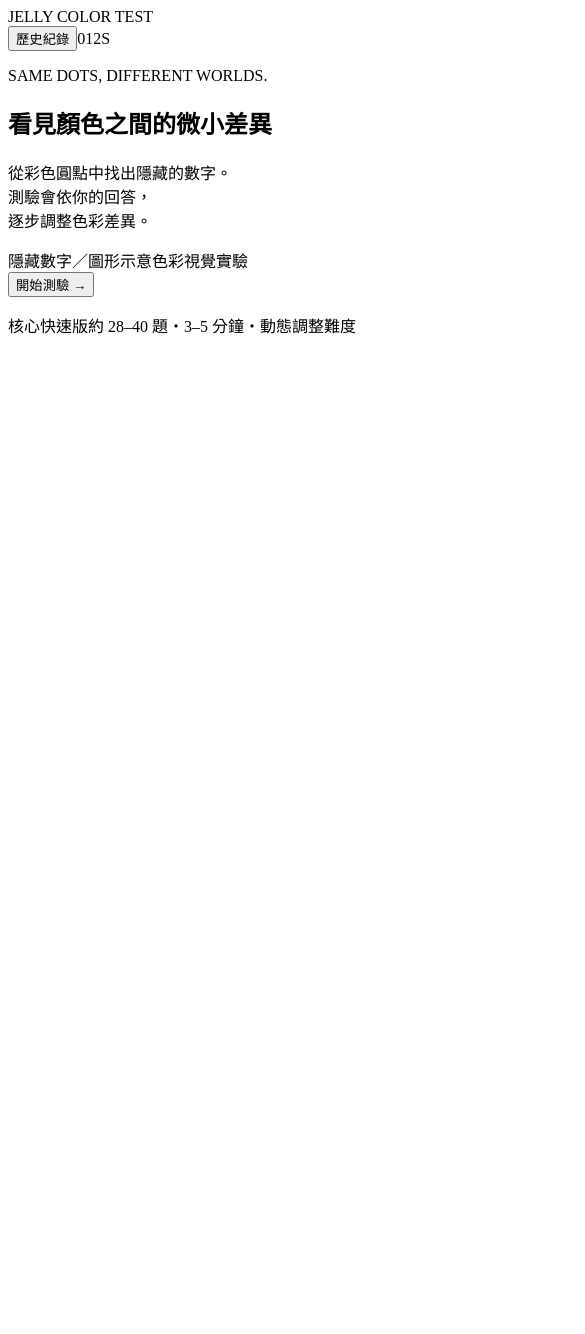
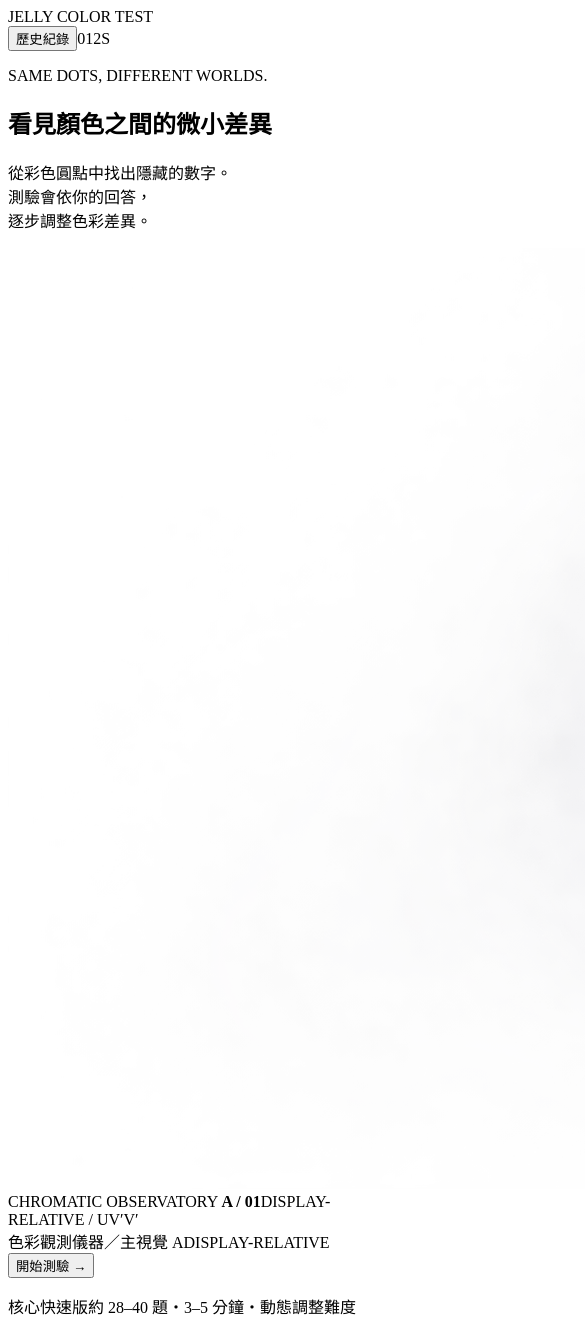
Before and after one commit to alberthuang-012S/012s-jelly-color-test, a React (Vite) app: page / in a window 390 px wide. Shown: the top 1334 px of the page, 585 px wide, since content can reach past the window. Before the commit the page ends 844 px from the top, so only its background shows below. Built offline with nearby package versions, Linux system fonts and the light colour scheme; the HTML template or start-up script is replaced by a standard one.

Commit message:
feat: use observatory hero without frame

```diff
--- a/src/components/StartScreen.tsx
+++ b/src/components/StartScreen.tsx
@@ -1,92 +1,26 @@
+import observatoryHero from '../assets/hero-observatory-v1.png'
+
 interface StartScreenProps {
   onStart: () => void
   onHistory: () => void
   sessionCount: number
 }
 
-interface DotPoint {
-  left: string
-  top: string
-  size: string
-  delay: string
-  tone: 'soft' | 'warm' | 'accent' | 'green' | 'lime' | 'yellow'
-}
-
-const ambientDots: DotPoint[] = Array.from({ length: 156 }, (_, index) => {
-  const angle = index * 2.399963229728653
-  const radius = 5 + Math.sqrt((index * 47) % 100) * .43
-  return {
-    left: `${50 + Math.cos(angle) * radius}%`,
-    top: `${50 + Math.sin(angle) * radius}%`,
-    size: `${2 + ((index * 13) % 8)}px`,
-    delay: `${(index % 11) * -.55}s`,
-    tone: index % 29 === 0 ? 'accent' : index % 5 === 0 ? 'warm' : 'soft',
-  }
-})
-
-const plateDots: DotPoint[] = Array.from({ length: 441 }, (_, index) => {
-  const column = index % 21
-  const row = Math.floor(index / 21)
-  const left = 8 + column * 4.2 + ((index * 17) % 9) / 10 - 0.45
-  const top = 8 + row * 4.2 + ((index * 29) % 9) / 10 - 0.45
-  const distance = Math.hypot(left - 50, top - 50)
-  if (distance > 44) return null
-  return {
-    left: `${left}%`,
-    top: `${top}%`,
-    size: `${4.5 + ((index * 13) % 5)}px`,
-    delay: `${(index % 13) * -0.45}s`,
-    tone: index % 11 === 0 ? 'yellow' : index % 4 === 0 ? 'lime' : 'green',
-  }
-}).filter((dot): dot is DotPoint => dot !== null)
-
-const hiddenBrandPatterns = [
-  ['01110', '10001', '10001', '10001', '10001', '10001', '01110'],
-  ['00100', '01100', '00100', '00100', '00100', '00100', '01110'],
-  ['01110', '10001', '00001', '00010', '00100', '01000', '11111'],
-  ['01111', '10000', '10000', '01110', '00001', '00001', '11110'],
-]
-
-const digitOffsets = [
-  { left: -0.4, top: 0.1 },
-  { left: 1.1, top: 1.4 },
-  { left: 2.5, top: -0.3 },
-]
-
-const hiddenBrandDots = hiddenBrandPatterns.flatMap((rows, digitIndex) => rows.flatMap((row, rowIndex) => [...row].flatMap((cell, columnIndex) => {
-  if (cell !== '1') return []
-  return digitOffsets.map((offset, offsetIndex) => ({
-    left: `${19 + digitIndex * 17.3 + columnIndex * 2.85 + offset.left}%`,
-    top: `${29 + rowIndex * 5.7 + offset.top}%`,
-    size: `${4.4 + ((digitIndex + rowIndex + columnIndex + offsetIndex) % 4)}px`,
-    delay: `${((digitIndex * 4 + rowIndex + offsetIndex) % 10) * -0.55}s`,
-  }))
-})))
-
 function HeroDotVisual() {
   return (
     <div className="start-visual" aria-hidden="true">
-      <div className="start-visual-card">
-        <div className="start-dot-field start-dot-plate">
-          <span className="start-visual-glow" />
-          <span className="start-visual-ring start-visual-ring-outer" />
-          <span className="start-visual-ring start-visual-ring-inner" />
-          <span className="start-visual-axis start-visual-axis-horizontal" />
-          <span className="start-visual-axis start-visual-axis-vertical" />
-          {plateDots.map((dot, index) => <span
-            className={`start-dot start-dot-${dot.tone}`}
-            key={`plate-${index}`}
-            style={{ left: dot.left, top: dot.top, width: dot.size, height: dot.size, animationDelay: dot.delay }}
-          />)}
-          {hiddenBrandDots.map((dot, index) => <span
-            className="start-dot start-dot-digit"
-            key={`digit-${index}`}
-            style={{ left: dot.left, top: dot.top, width: dot.size, height: dot.size, animationDelay: dot.delay }}
-          />)}
-          <span className="start-visual-focus" />
-        </div>
+      <div className="start-observatory-stage">
+        <img className="start-observatory-image" src={observatoryHero} alt="" />
+        <span className="start-observatory-axis start-observatory-axis-horizontal" />
+        <span className="start-observatory-axis start-observatory-axis-vertical" />
+        <span className="start-observatory-target" />
+        <span className="start-observatory-measure" />
+        <span className="start-observatory-corner start-observatory-corner-tl" />
+        <span className="start-observatory-corner start-observatory-corner-br" />
+        <span className="start-observatory-label start-observatory-label-top">CHROMATIC OBSERVATORY <strong>A / 01</strong></span>
+        <span className="start-observatory-label start-observatory-label-bottom">DISPLAY-RELATIVE / UV′V′</span>
       </div>
-      <div className="start-visual-meta"><span>隱藏數字／圖形示意</span><span>色彩視覺實驗</span></div>
+      <div className="start-visual-meta"><span>色彩觀測儀器／主視覺 A</span><span>DISPLAY-RELATIVE</span></div>
     </div>
   )
 }
--- a/src/styles.css
+++ b/src/styles.css
@@ -1154,3 +1154,132 @@ body { background: var(--paper); }
   .start-dot-field.start-dot-plate { border-width: 7px; box-shadow: 0 0 0 1px rgba(118, 102, 214, .12), 0 18px 38px rgba(76, 66, 125, .13), 0 0 0 13px rgba(255, 255, 255, .25); }
   .start-visual-meta { margin-top: 12px; }
 }
+
+/* Homepage visual direction A: Chromatic Observatory. */
+.start-visual { min-height: clamp(390px, 41vw, 560px); }
+.start-observatory-stage {
+  position: relative;
+  width: min(100%, 680px);
+  aspect-ratio: 16 / 9;
+  margin: 0 auto;
+  overflow: visible;
+  isolation: isolate;
+  background: transparent;
+}
+.start-observatory-stage::before {
+  content: '';
+  position: absolute;
+  z-index: 1;
+  inset: 3% 2%;
+  border-radius: 50%;
+  background: radial-gradient(circle at 72% 48%, rgba(212, 202, 255, .3), rgba(255, 255, 255, 0) 59%);
+  filter: blur(7px);
+  pointer-events: none;
+}
+.start-observatory-stage::after {
+  content: '';
+  position: absolute;
+  z-index: 1;
+  top: 0;
+  right: 0;
+  bottom: 0;
+  left: 0;
+  background: linear-gradient(118deg, transparent 0 56%, rgba(255, 255, 255, .12) 69%, transparent 82%);
+  mix-blend-mode: screen;
+  pointer-events: none;
+}
+.start-observatory-image {
+  position: absolute;
+  z-index: 0;
+  inset: 0;
+  width: 100%;
+  height: 100%;
+  object-fit: contain;
+  animation: start-observatory-float 11s ease-in-out infinite;
+  pointer-events: none;
+}
+.start-observatory-axis,
+.start-observatory-target,
+.start-observatory-measure,
+.start-observatory-corner,
+.start-observatory-label { position: absolute; z-index: 3; pointer-events: none; }
+.start-observatory-axis { background: rgba(76, 66, 125, .18); }
+.start-observatory-axis-horizontal { top: 47%; right: 0; left: 39%; height: 1px; }
+.start-observatory-axis-vertical { top: 0; bottom: 0; left: 68%; width: 1px; }
+.start-observatory-target {
+  top: 47%;
+  left: 68%;
+  width: 34px;
+  aspect-ratio: 1;
+  border: 1px solid rgba(118, 102, 214, .55);
+  border-radius: 50%;
+  box-shadow: 0 0 0 8px rgba(118, 102, 214, .07), 0 0 0 1px rgba(255, 255, 255, .42) inset;
+  transform: translate(-50%, -50%);
+  animation: start-observatory-pulse 4.5s ease-in-out infinite;
+}
+.start-observatory-target::after {
+  content: '';
+  position: absolute;
+  top: 50%;
+  left: 50%;
+  width: 5px;
+  height: 5px;
+  border-radius: 50%;
+  background: var(--blue);
+  box-shadow: 0 0 12px rgba(118, 102, 214, .62);
+  transform: translate(-50%, -50%);
+}
+.start-observatory-measure {
+  top: 29%;
+  left: 24%;
+  width: 14%;
+  height: 12px;
+  border-top: 1px solid rgba(76, 66, 125, .3);
+  border-bottom: 1px solid rgba(76, 66, 125, .3);
+  opacity: .72;
+}
+.start-observatory-corner { width: 25px; height: 25px; opacity: .66; }
+.start-observatory-corner-tl { top: 22px; left: 24px; border-top: 1px solid var(--blue); border-left: 1px solid var(--blue); }
+.start-observatory-corner-br { right: 24px; bottom: 22px; border-right: 1px solid var(--blue); border-bottom: 1px solid var(--blue); }
+.start-observatory-label {
+  color: rgba(76, 66, 125, .64);
+  font-size: 8px;
+  font-weight: 850;
+  letter-spacing: .14em;
+  line-height: 1;
+}
+.start-observatory-label strong { margin-left: 8px; color: var(--blue); font-size: 9px; }
+.start-observatory-label-top { top: 25px; left: 58px; }
+.start-observatory-label-bottom { right: 56px; bottom: 25px; letter-spacing: .1em; }
+.start-visual-meta { width: min(100%, 680px); margin-top: 16px; }
+@keyframes start-observatory-float {
+  0%, 100% { transform: translate3d(0, 0, 0) scale(1); }
+  50% { transform: translate3d(-4px, -4px, 0) scale(1.008); }
+}
+@keyframes start-observatory-pulse {
+  0%, 100% { opacity: .62; transform: translate(-50%, -50%) scale(1); }
+  50% { opacity: .96; transform: translate(-50%, -50%) scale(1.08); }
+}
+
+@media (max-width: 760px) {
+  .start-observatory-stage {
+    width: min(100%, 520px);
+    aspect-ratio: 4 / 3;
+  }
+  .start-observatory-image { width: 126%; max-width: none; left: -13%; }
+  .start-observatory-axis-horizontal { left: 32%; }
+  .start-observatory-axis-vertical, .start-observatory-target { left: 72%; }
+  .start-observatory-label { font-size: 6px; }
+  .start-observatory-label strong { font-size: 7px; }
+  .start-observatory-label-top { top: 18px; left: 22px; }
+  .start-observatory-label-bottom { right: 22px; bottom: 18px; }
+  .start-observatory-corner-tl { top: 17px; left: 17px; }
+  .start-observatory-corner-br { right: 17px; bottom: 17px; }
+  .start-observatory-measure { left: 18%; width: 17%; }
+  .start-visual-meta { width: min(100%, 520px); margin-top: 12px; font-size: 8px; }
+}
+
+@media (prefers-reduced-motion: reduce) {
+  .start-observatory-image,
+  .start-observatory-target { animation: none; }
+}
```
Also changed, not shown: src/assets/hero-observatory-v1.png (added).
